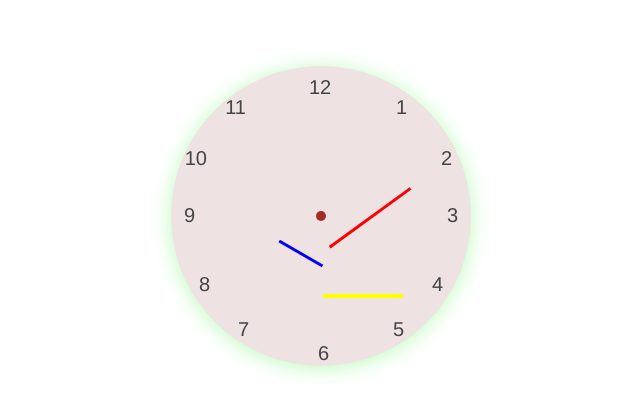
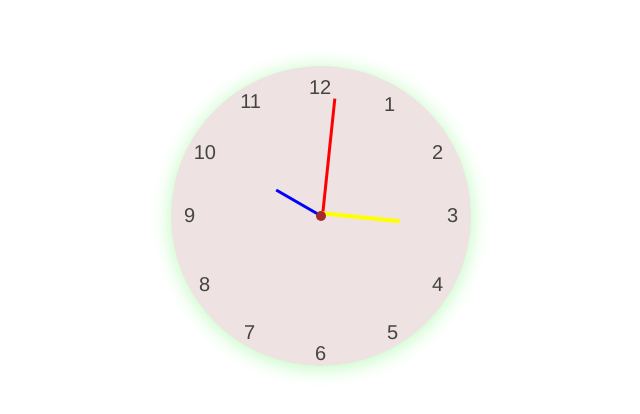
Before and after one commit to walexy026/Analogue-Clock, a React (Create React App) app: page / in a window 1280 px wide. Shown: the part 184-598 px from the top of the page, without its empty margins (319-959 px from the left). Built offline with nearby package versions, Linux system fonts and the light colour scheme.

Commit message:
resolved the issue and adding componentWillMount

```diff
--- a/src/Component/Clock/Clock.css
+++ b/src/Component/Clock/Clock.css
@@ -32,8 +32,8 @@
   transform-origin: bottom;
   /* transform: translate(-50%, -100%); */
   position: absolute;
-  left: 50%;
-  top: 50%;
+  left: 49%;
+  top: 33%;
   width: 3px;
   height: 50px;
   background-color: blue;
@@ -42,8 +42,8 @@
   transform-origin: bottom;
   /* transform: translate(-50%, 0%); */
   position: absolute;
-  left: 50%;
-  top: 50%;
+  left: 49%;
+  top: 22.4%;
   background-color: yellow;
   height: 80px;
   width: 4px;
@@ -53,10 +53,10 @@
   transform-origin: bottom;
   position: absolute;
   left: 50%;
-  top: 50%;
+  top: 10.5%;
   background-color: red;
-  height: 3px;
-  width: 100px;
+  height: 118px;
+  width: 3px;
 }
 .number{
     position: absolute;
@@ -64,12 +64,12 @@
     font-size: 20px;
 }
 .one {
-    top: 10%;
-    left: 75%;
+    top: 9%;
+    left: 71%;
 }
 .two {
-    top: 27%;
-    left: 90%;
+    top: 25%;
+    left: 87%;
 }
 .three {
     top: 46%;
@@ -80,16 +80,16 @@
     left: 87%;
 }
 .five {
-    top: 84%;
-    left: 74%;
+    top: 85%;
+    left: 72%;
 }
 .six {
     top: 92%;
-    left: 49%;
+    left: 48%;
 }
 .seven {
-    top: 84%;
-    right: 74%;
+    top: 85%;
+    right: 72%;
 }
 .eight {
     top: 69%;
@@ -100,12 +100,12 @@
     right: 92%;
 }
 .ten {
-    top: 27%;
-    right: 88%;
+    top: 25%;
+    right: 85%;
 }
 .eleven {
-    top: 10%;
-    right: 75%;
+    top: 8%;
+    right: 70%;
 }
 .twelve {
   top: 10px;
--- a/src/Component/Clock/Clock.jsx
+++ b/src/Component/Clock/Clock.jsx
@@ -10,9 +10,9 @@ import "./Clock.css";
 
 //     <div className="main">
 //       <div className="clock">
-//         <span className="secs-hand"></span>
-//         <span className="min-hand"></span>
-//         <span className="hour-hand"></span>
+      // <span className="secs-hand" style={{transform: `rotateZ(${this.state.time.getSeconds()*6}deg)`}}></span>
+      // <span className="min-hand" style={{transform: `rotateZ(${this.state.time.getMinutes()*6}deg)`}}></span>
+      // <span className="hour-hand" style={{transform: `rotateZ(${this.state.time.getHours()*30}deg)`}}></span>
 //         <span className="middle-dot"></span>
 
 //         <span className="number one">1</span>
@@ -47,11 +47,11 @@ constructor(props) {
 componentDidMount(){
   this.timeId = setInterval(() => {
  this.setState({
-  time : new Date()
+  time  : new Date()
  })
   },  1000)
 }
-componentDidMount(){
+componentWillMount(){
   clearInterval(this.timeId)
 }
   render() {
```
